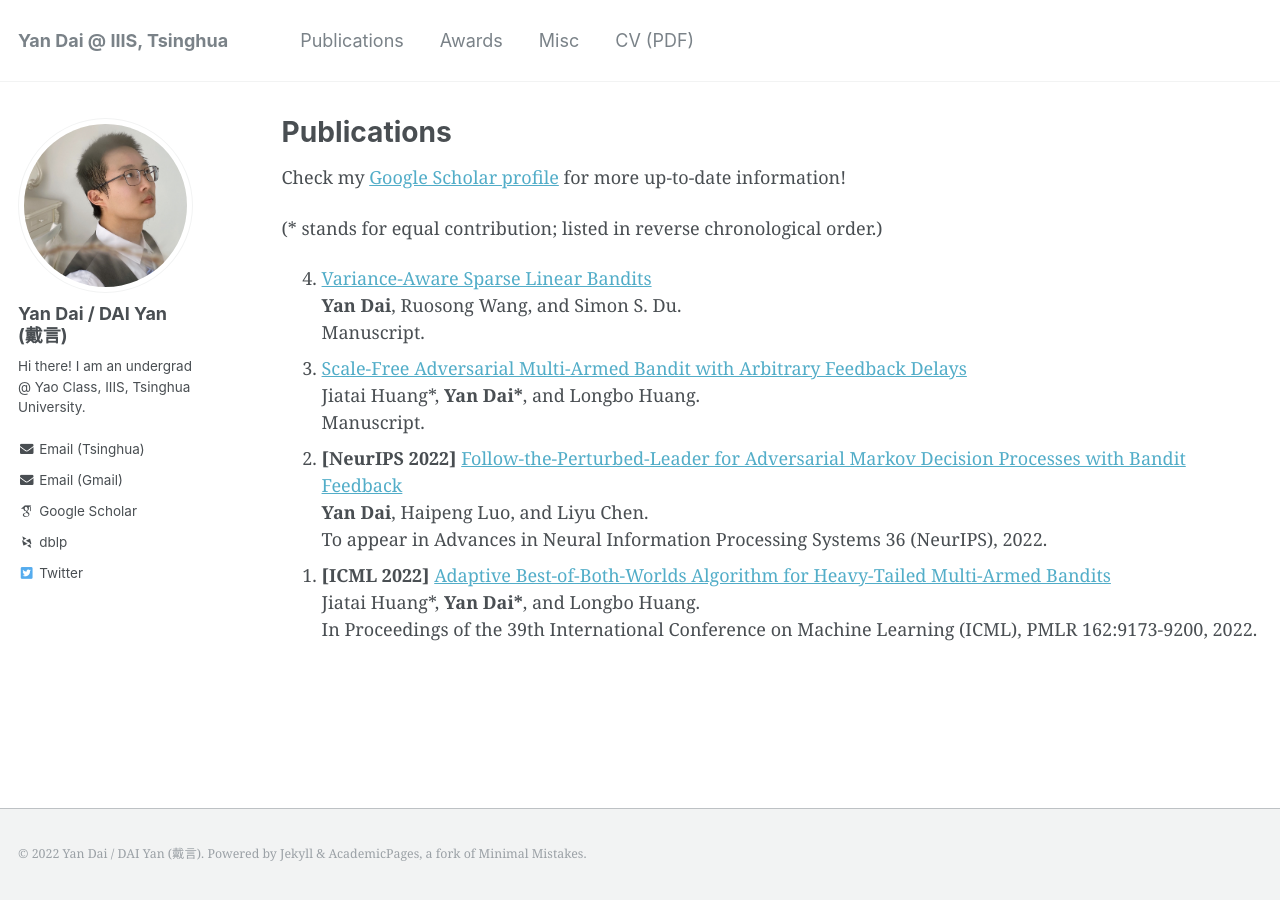
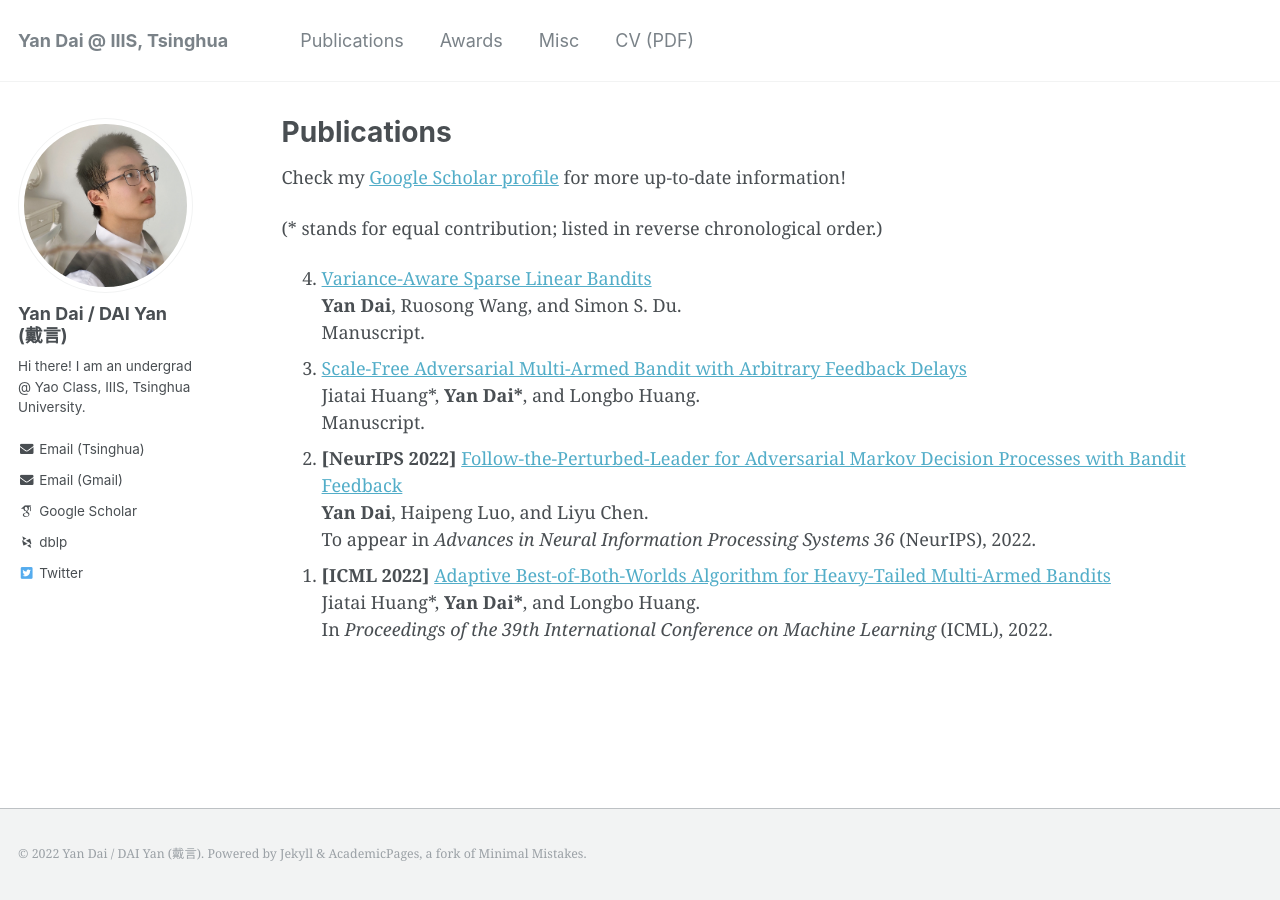
Before and after one commit to yandaichn/yandaichn.github.io, a Jekyll site: the page built from _pages/publications.md, in a window 1280 px wide. Built offline with Jekyll 4.4.1, drawn with Linux system fonts in a browser that asks for light colours; some web fonts are replaced.

Commit message:
Upd pub style

```diff
--- a/_pages/publications.md
+++ b/_pages/publications.md
@@ -17,8 +17,8 @@ Check my [Google Scholar profile](https://scholar.google.com/citations?user=gkG4
     Manuscript.
 1.  **\[NeurIPS 2022\]** [Follow-the-Perturbed-Leader for Adversarial Markov Decision Processes with Bandit Feedback](https://arxiv.org/abs/2205.13451)
     **Yan Dai**, Haipeng Luo, and Liyu Chen.
-    To appear in Advances in Neural Information Processing Systems 36 (NeurIPS), 2022.
+    To appear in *Advances in Neural Information Processing Systems 36* (NeurIPS), 2022.
 1.  **\[ICML 2022\]** [Adaptive Best-of-Both-Worlds Algorithm for Heavy-Tailed Multi-Armed Bandits](https://arxiv.org/abs/2201.11921)
     Jiatai Huang\*, **Yan Dai\***, and Longbo Huang.
-    In Proceedings of the 39th International Conference on Machine Learning (ICML), PMLR 162:9173-9200, 2022.
+    In *Proceedings of the 39th International Conference on Machine Learning* (ICML), 2022.
 {: reversed="reversed"}
```
